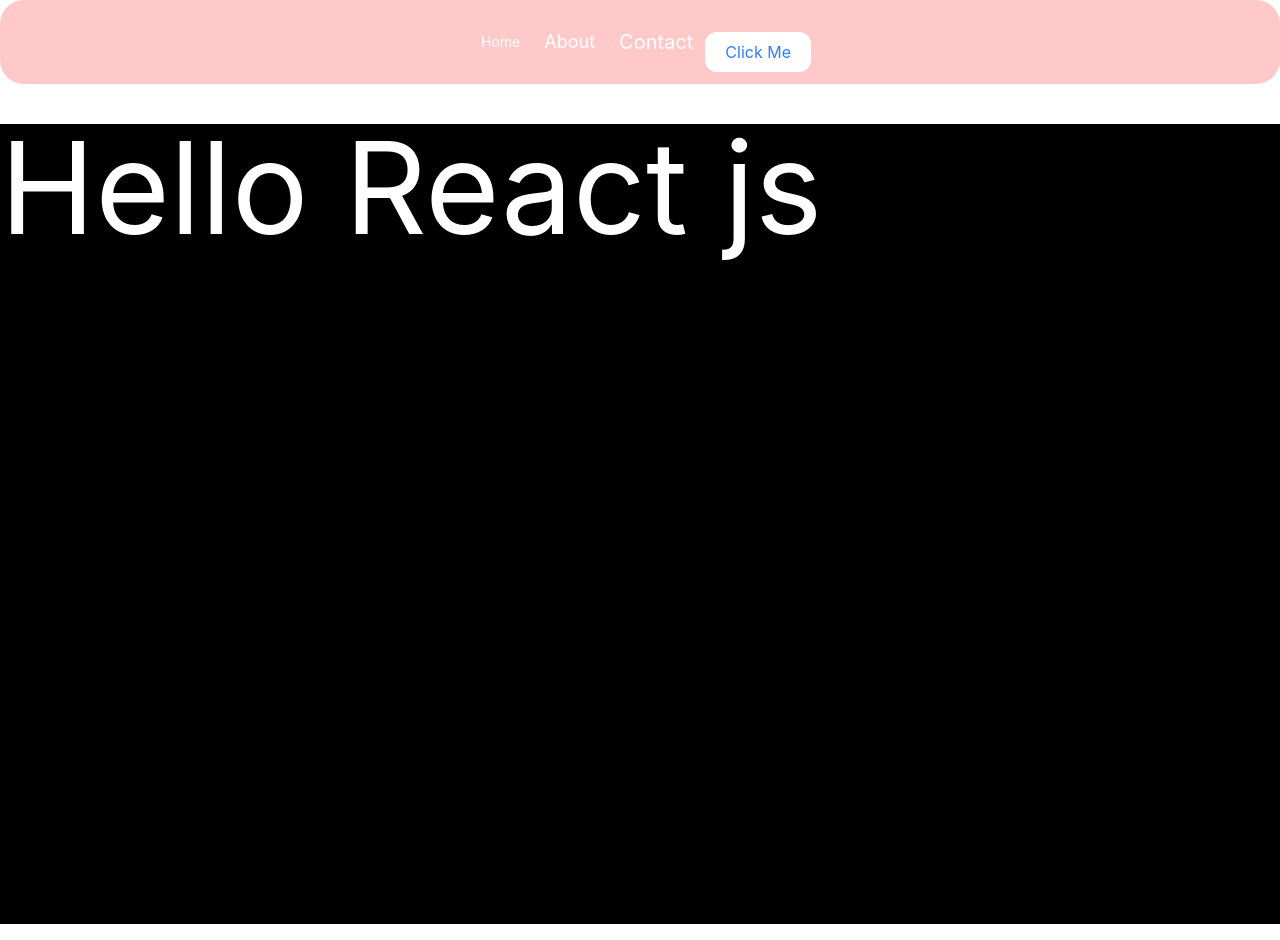
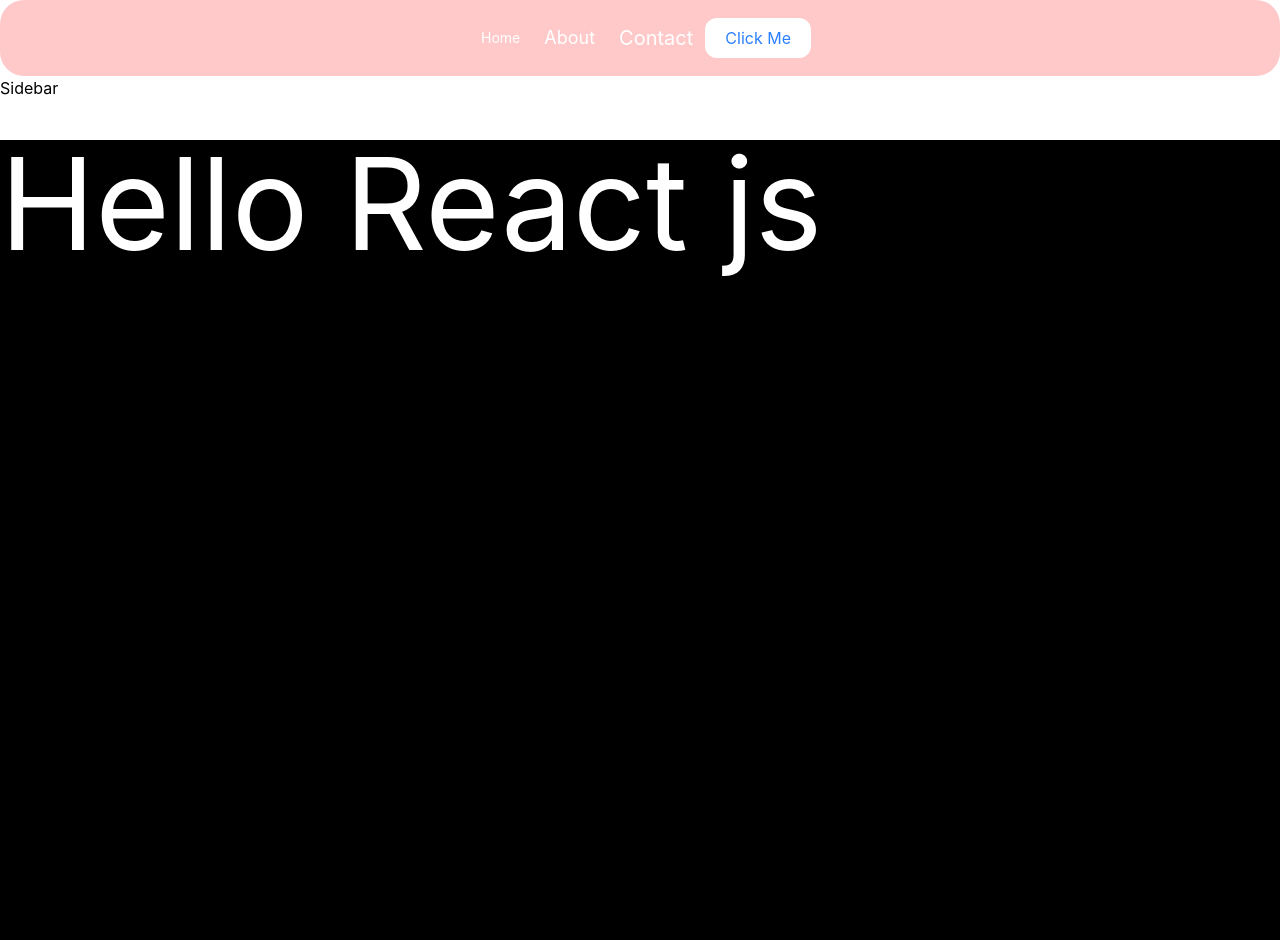
Before and after one commit to Ashaduzzaman099/react-foundation, a React (Vite) app: page / in a window 1280 px wide. Built offline with nearby package versions, Linux system fonts and the light colour scheme.

Commit message:
Add sidebar Components

```diff
--- a/src/App.jsx
+++ b/src/App.jsx
@@ -1,13 +1,19 @@
 import Navbar from "./components/Navbar";
+import Sidebar from "./components/Sidebar";
 
 function App() {
   return (
     <>
       <div className="">
-       <div><Navbar/></div>
-       <div className="w-full h-screen mt-10 text-white bg-black">
+       <div>
+        <Navbar/>
+      </div>
+      <div>
+        <Sidebar/>
+      </div>
+      <div className="w-full h-screen mt-10 text-white bg-black">
         <h1 className="text-white text-9xl">Hello React js</h1>
-       </div>
+      </div>
 
       </div>
     </>
--- a/src/components/Navbar.jsx
+++ b/src/components/Navbar.jsx
@@ -2,11 +2,11 @@
 function Navbar() {
   return (
    <nav className=" rounded-3xl  bg-red-200 p-3 text-bold text-white">
-        <ul className="flex justify-center items-center">
+        <ul className="flex justify-center items-center ">
             <li className="text-sm p-3 hover:bg-green-500 transition duration-300">Home</li>
             <li className="text-lg p-3 hover:bg-green-500 transition duration-300">About</li>
             <li className="text-xl p-3 hover:bg-green-500 transition duration-300">Contact</li>
-            <button className="mt-5 bg-white text-blue-500 px-5 py-2 rounded-xl hover:bg-black hover:text-white transition duration-300">
+            <button className=" bg-white text-blue-500 px-5 py-2 rounded-xl hover:bg-black hover:text-white transition duration-300">
                 Click Me
             </button>
         </ul>
--- /dev/null
+++ b/src/components/Sidebar.jsx
@@ -0,0 +1,8 @@
+
+function Sidebar() {
+  return (
+    <div>Sidebar</div>
+  )
+}
+
+export default Sidebar
```
